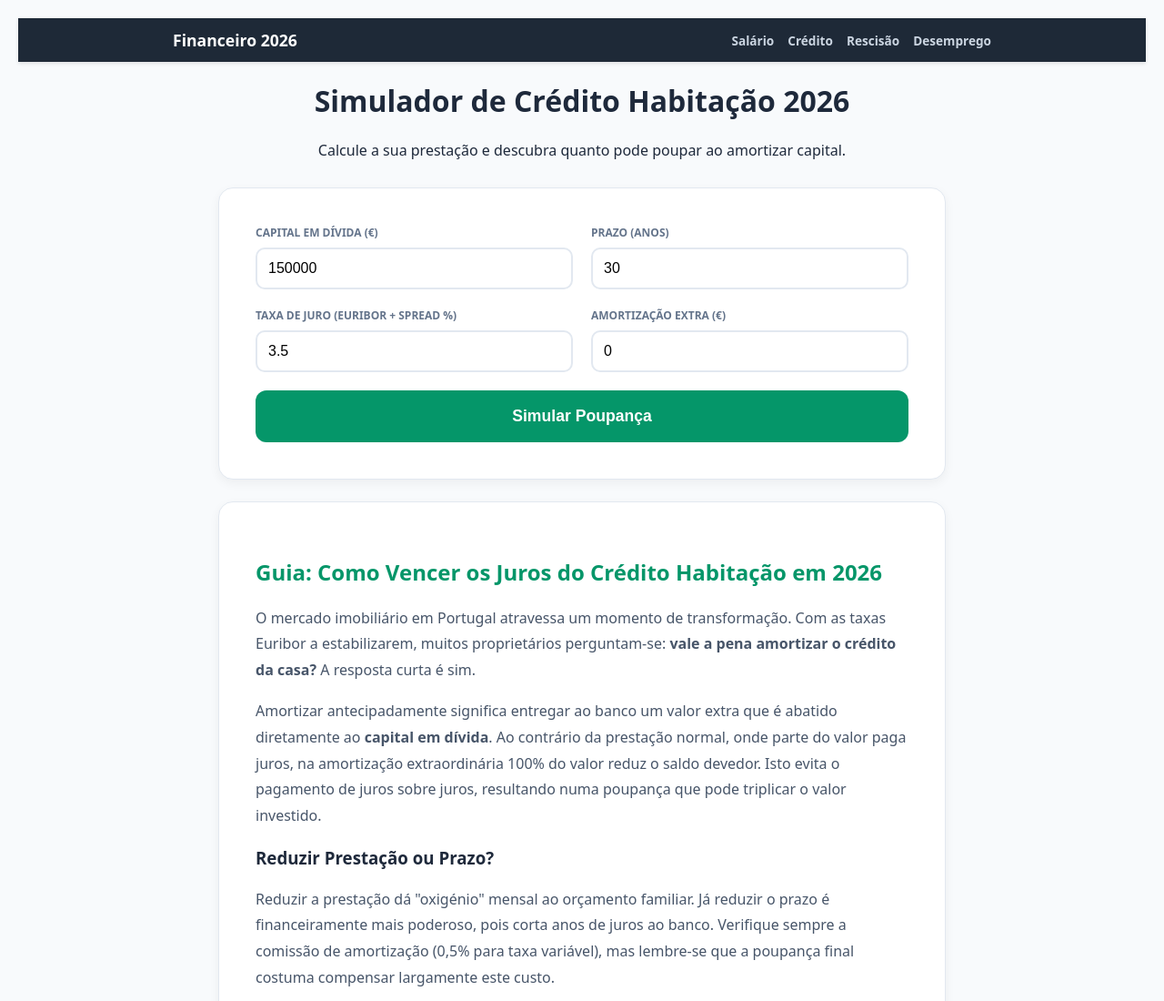
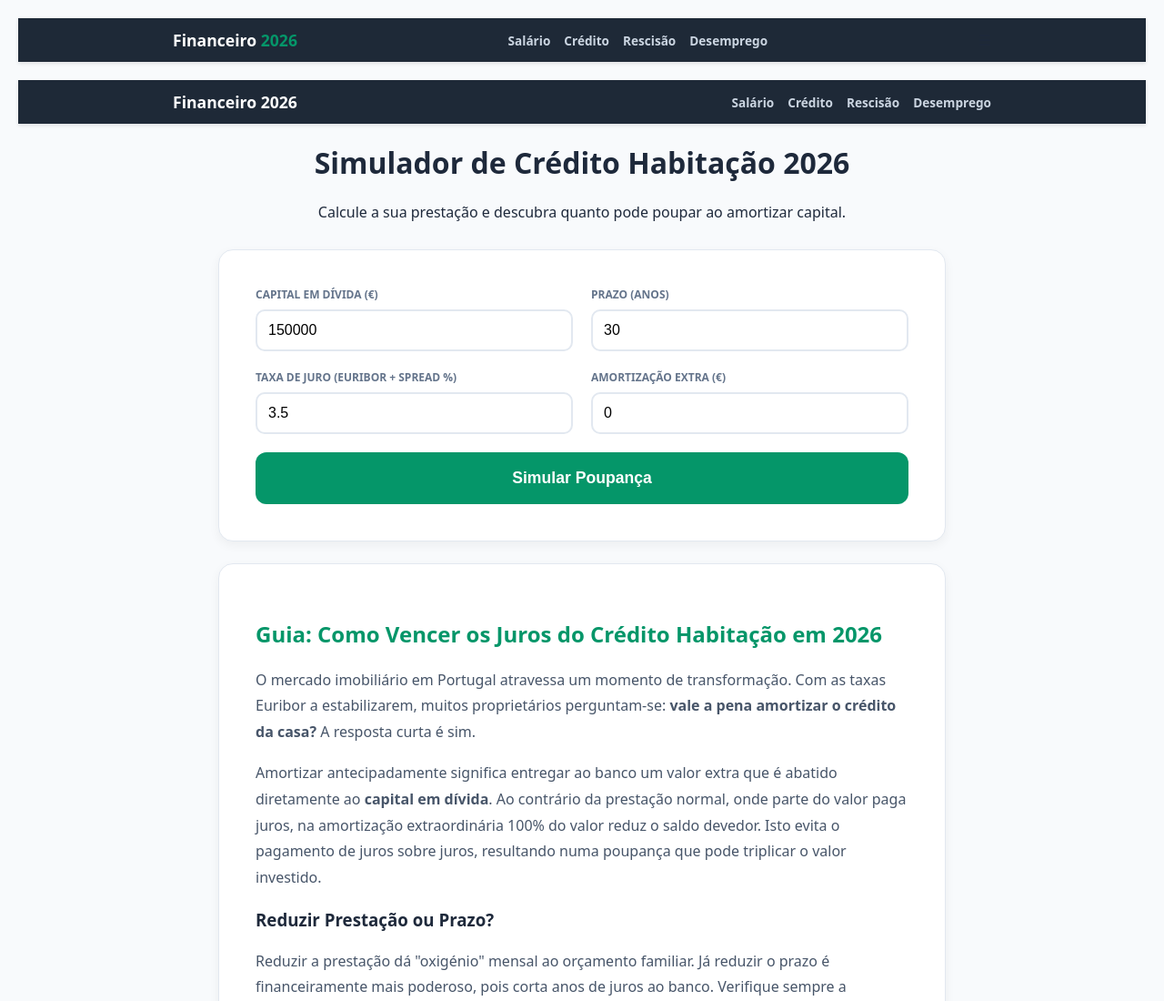
Before and after one commit to ondoreoku/simulador-credito-habitacao, a plain HTML site: page index.html in a window 1280 px wide. Shown: the top 1100 px of the page at 91% size. Drawn offline with nearby package versions, Linux system fonts and the light colour scheme.

Commit message:
Update index.html

```diff
--- a/index.html
+++ b/index.html
@@ -10,6 +10,18 @@
     <script async src="https://pagead2.googlesyndication.com/pagead/js/adsbygoogle.js?client=ca-pub-6163421497152187" crossorigin="anonymous"></script>
 </head>
 <body>
+    <nav class="navbar-global">
+    <div class="nav-container">
+        <a href="/" class="nav-logo">Financeiro <span style="color: #059669;">2026</span></a>
+        <ul class="nav-links">
+            <li><a href="https://salarioliquido.vercel.app/">Salário</a></li>
+            <li><a href="https://simulador-credito-habitacao-2026.vercel.app/">Crédito</a></li>
+            <li><a href="https://calculadora-rescisao-contrato.vercel.app/">Rescisão</a></li>
+            <li><a href="https://simulador-subsidio-desemprego.vercel.app/">Desemprego</a></li>
+        </ul>
+        <div class="nav-mobile-menu">☰</div>
+    </div>
+</nav>
     <nav class="navbar-global">
     <div class="nav-container">
         <a href="/" class="nav-logo">Financeiro 2026</a>
```
